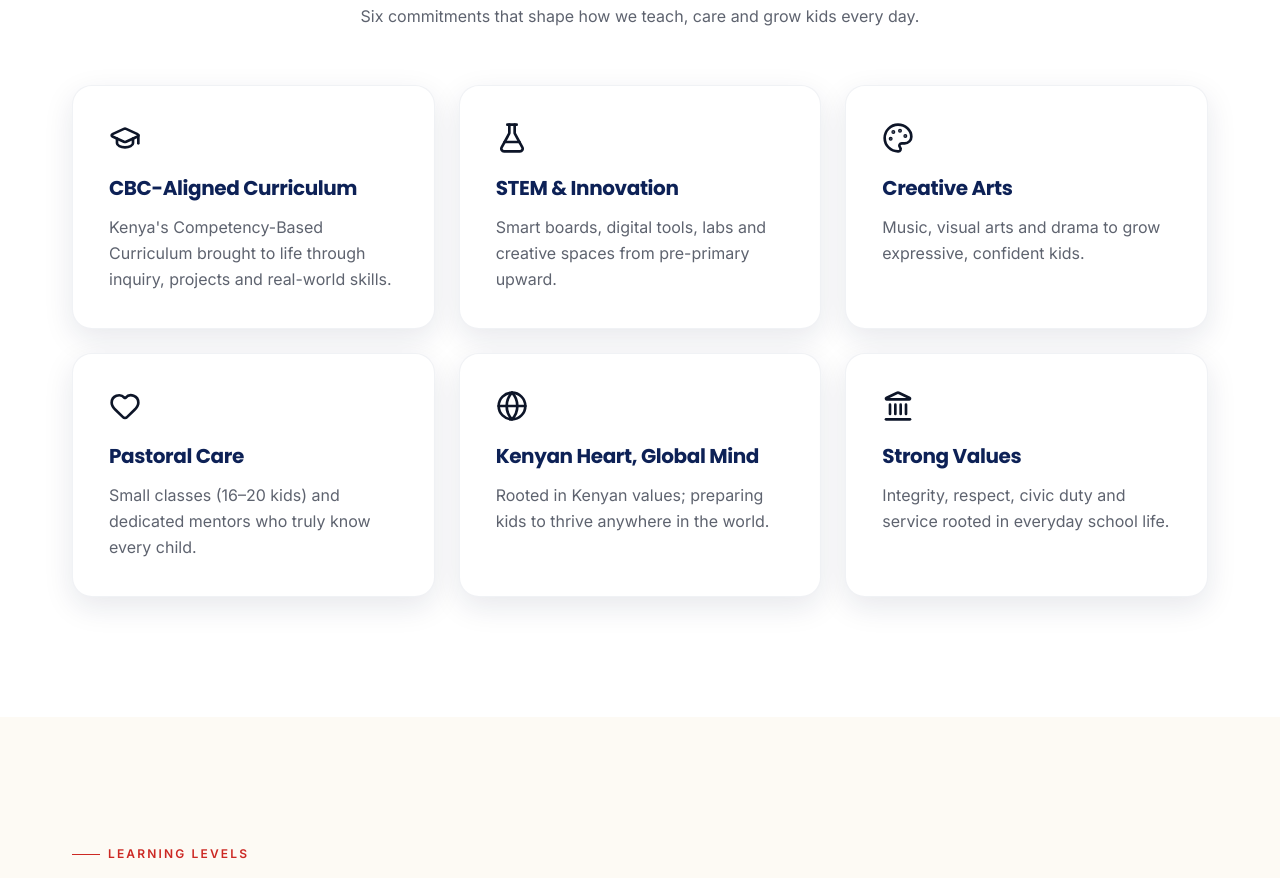
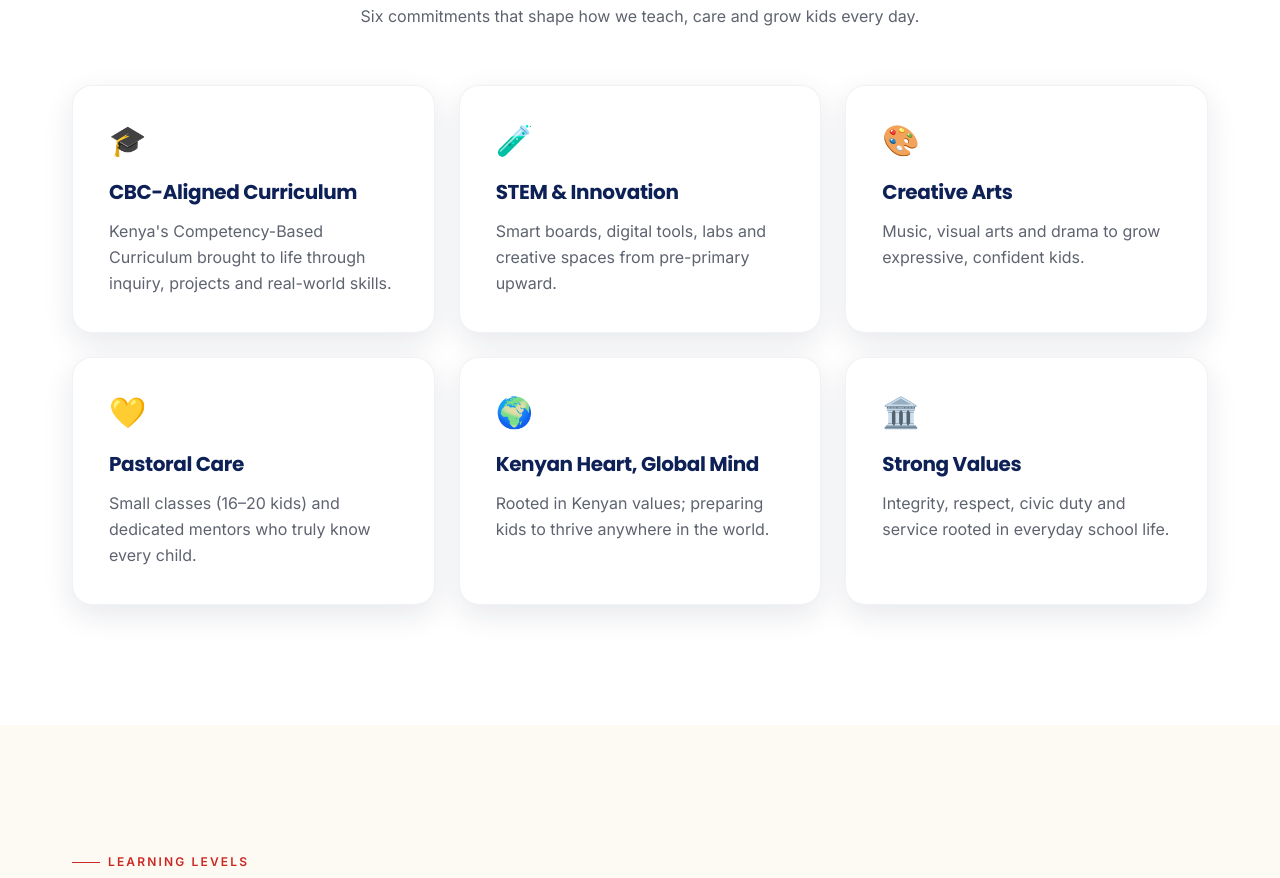
Before and after one commit to Stephen-Kisangi/witquest-ascent, a React (Vite) app: page / in a window 1280 px wide. Shown: the part 2180-3058 px from the top of the page. Built offline with nearby package versions, Linux system fonts and the light colour scheme.

Commit message:
added with emojis

```diff
--- a/src/routes/index.tsx
+++ b/src/routes/index.tsx
@@ -26,15 +26,13 @@ const stats = [
   { v: "98%", l: "Parent satisfaction" },
 ];
 
-import { GraduationCap, FlaskConical, Palette, Heart, Globe, Landmark } from "lucide-react";
-
 const features = [
-  { icon: <GraduationCap size={32} />, title: "CBC-Aligned Curriculum", desc: "Kenya's Competency-Based Curriculum brought to life through inquiry, projects and real-world skills." },
-  { icon: <FlaskConical size={32} />, title: "STEM & Innovation", desc: "Smart boards, digital tools, labs and creative spaces from pre-primary upward." },
-  { icon: <Palette size={32} />, title: "Creative Arts", desc: "Music, visual arts and drama to grow expressive, confident kids." },
-  { icon: <Heart size={32} />, title: "Pastoral Care", desc: "Small classes (16–20 kids) and dedicated mentors who truly know every child." },
-  { icon: <Globe size={32} />, title: "Kenyan Heart, Global Mind", desc: "Rooted in Kenyan values; preparing kids to thrive anywhere in the world." },
-  { icon: <Landmark size={32} />, title: "Strong Values", desc: "Integrity, respect, civic duty and service rooted in everyday school life." },
+  { icon: "🎓", title: "CBC-Aligned Curriculum", desc: "Kenya's Competency-Based Curriculum brought to life through inquiry, projects and real-world skills." },
+  { icon: "🧪", title: "STEM & Innovation", desc: "Smart boards, digital tools, labs and creative spaces from pre-primary upward." },
+  { icon: "🎨", title: "Creative Arts", desc: "Music, visual arts and drama to grow expressive, confident kids." },
+  { icon: "💛", title: "Pastoral Care", desc: "Small classes (16–20 kids) and dedicated mentors who truly know every child." },
+  { icon: "🌍", title: "Kenyan Heart, Global Mind", desc: "Rooted in Kenyan values; preparing kids to thrive anywhere in the world." },
+  { icon: "🏛️", title: "Strong Values", desc: "Integrity, respect, civic duty and service rooted in everyday school life." },
 ];
 
 const levels = [
```
